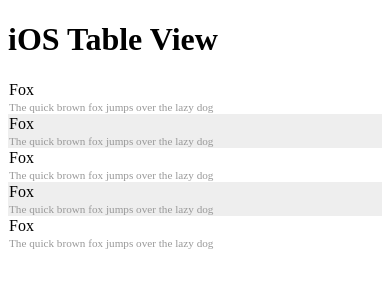
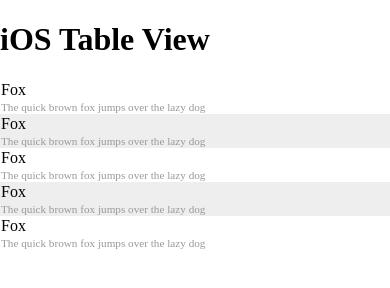
Before and after one commit to ginpei/uilab, a website: page iOSTableView/src/index.jade in a window 390 px wide. Shown: the top 288 px of the page. Drawn offline with nearby package versions, Linux system fonts and the light colour scheme; files that its build step writes are made by us from their sources; files whose address does not match are found by name.

Commit message:
support mobile env to show

```diff
--- a/iOSTableView/src/index.jade
+++ b/iOSTableView/src/index.jade
@@ -2,6 +2,7 @@
 html(lang='en')
 	head
 		meta(charset='UTF-8')
+		meta(name="viewport" content="width=320")
 		title iOS Table View
 		link(rel='stylesheet', href='css.css')
 	body
--- a/iOSTableView/src/main.sass
+++ b/iOSTableView/src/main.sass
@@ -1,4 +1,5 @@
 body
+	margin: 0
 	min-height: 5000px;
 
 $ui-tableView-subtitleColor: #999
@@ -6,6 +7,7 @@
 
 .ui-tableView
 	display: block
+	overflow: hidden
 	width: 100%
 
 	&>tbody
```
Also changed, not shown: iOSTableView/css.css, iOSTableView/index.html.
